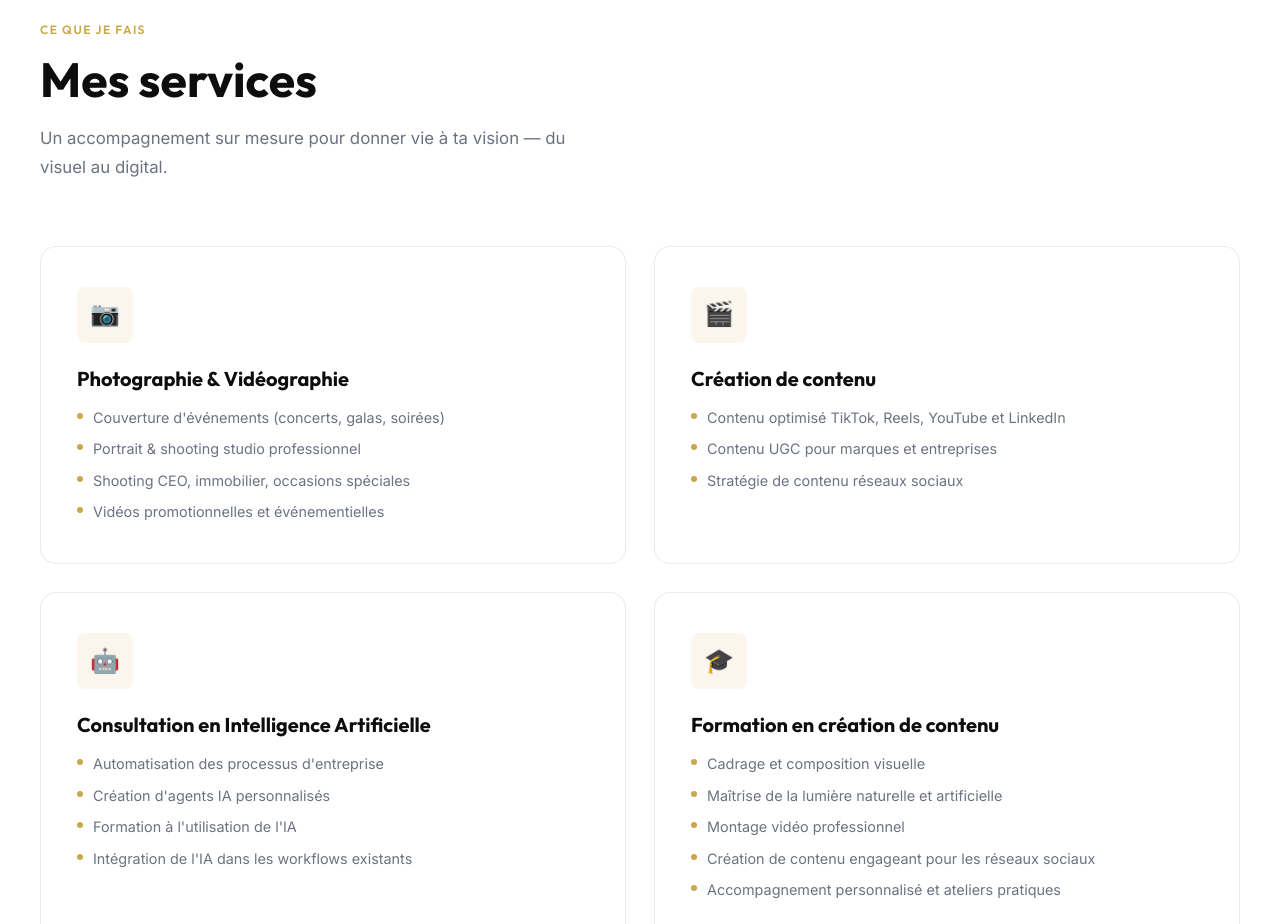
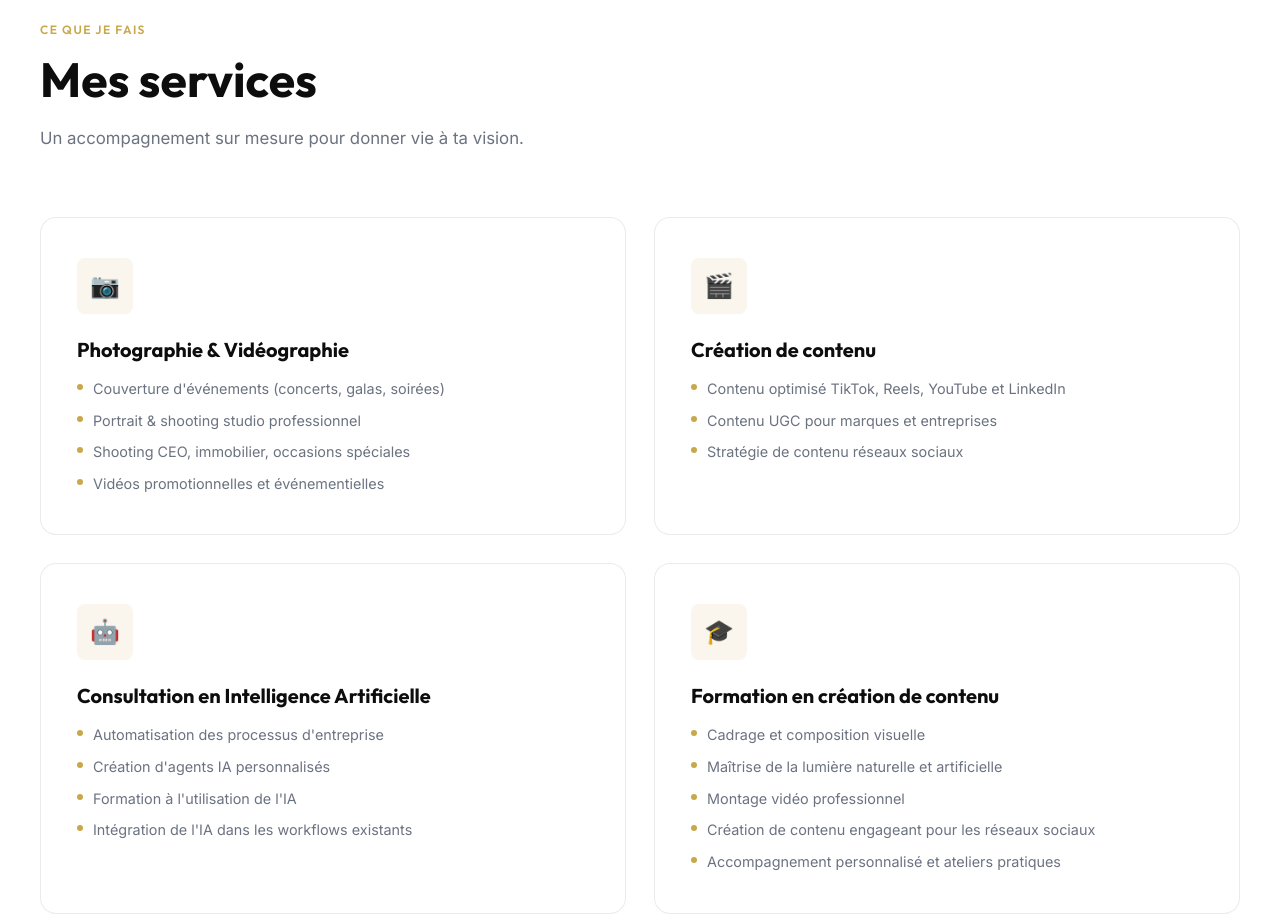
Before and after one commit to TAKOS2022/takospictures.github.io, a plain HTML site: page index.html in a window 1280 px wide. Shown: the part 1360-2284 px from the top of the page. Drawn offline with Linux system fonts and the light colour scheme.

Commit message:
landing page update 5

```diff
--- a/index.html
+++ b/index.html
@@ -1333,7 +1333,7 @@
     <div class="services-header fade-in">
       <p class="section-label">Ce que je fais</p>
       <h2 class="section-title">Mes services</h2>
-      <p class="section-subtitle">Un accompagnement sur mesure pour donner vie à ta vision — du visuel au digital.</p>
+      <p class="section-subtitle">Un accompagnement sur mesure pour donner vie à ta vision.</p>
     </div>
 
     <div class="services-grid">
```
